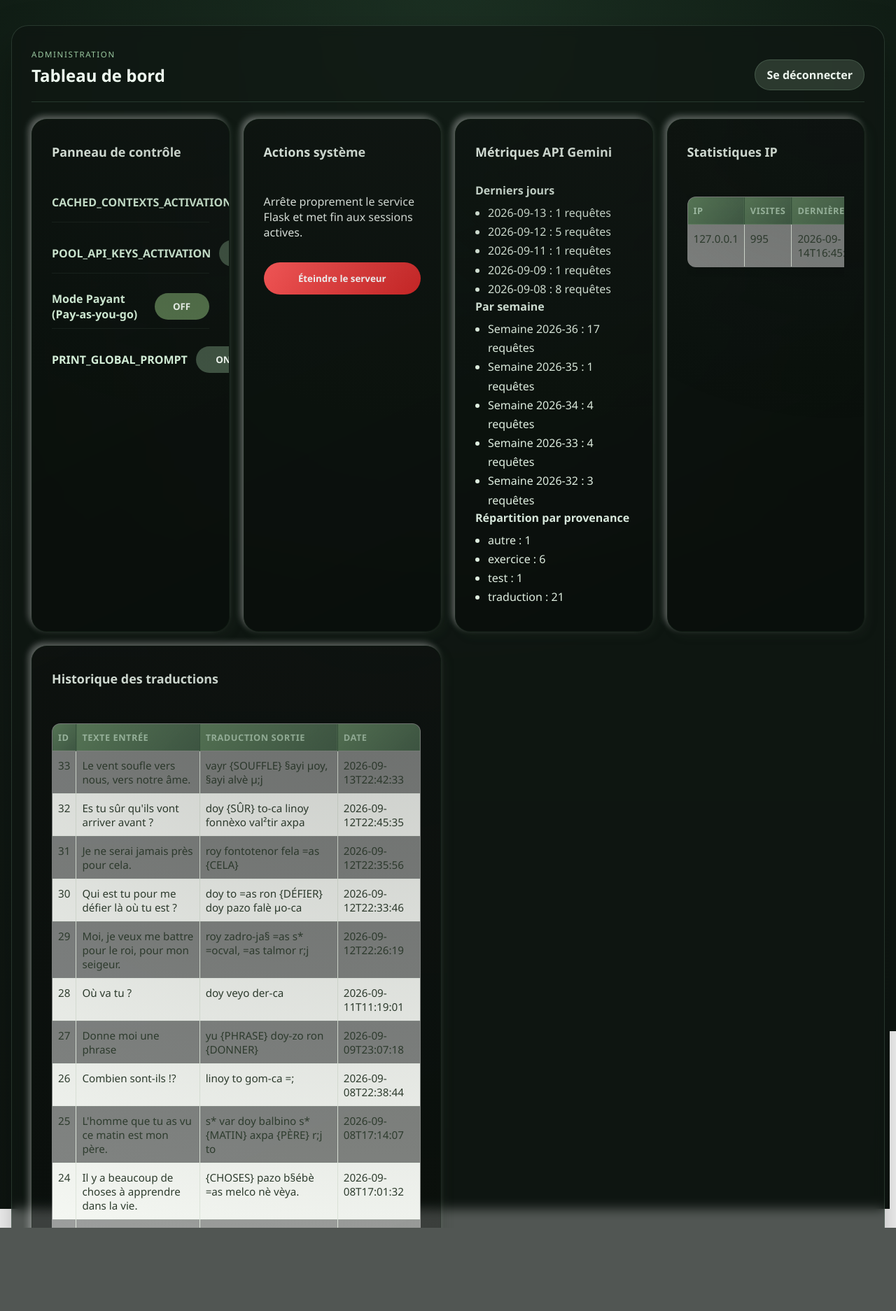
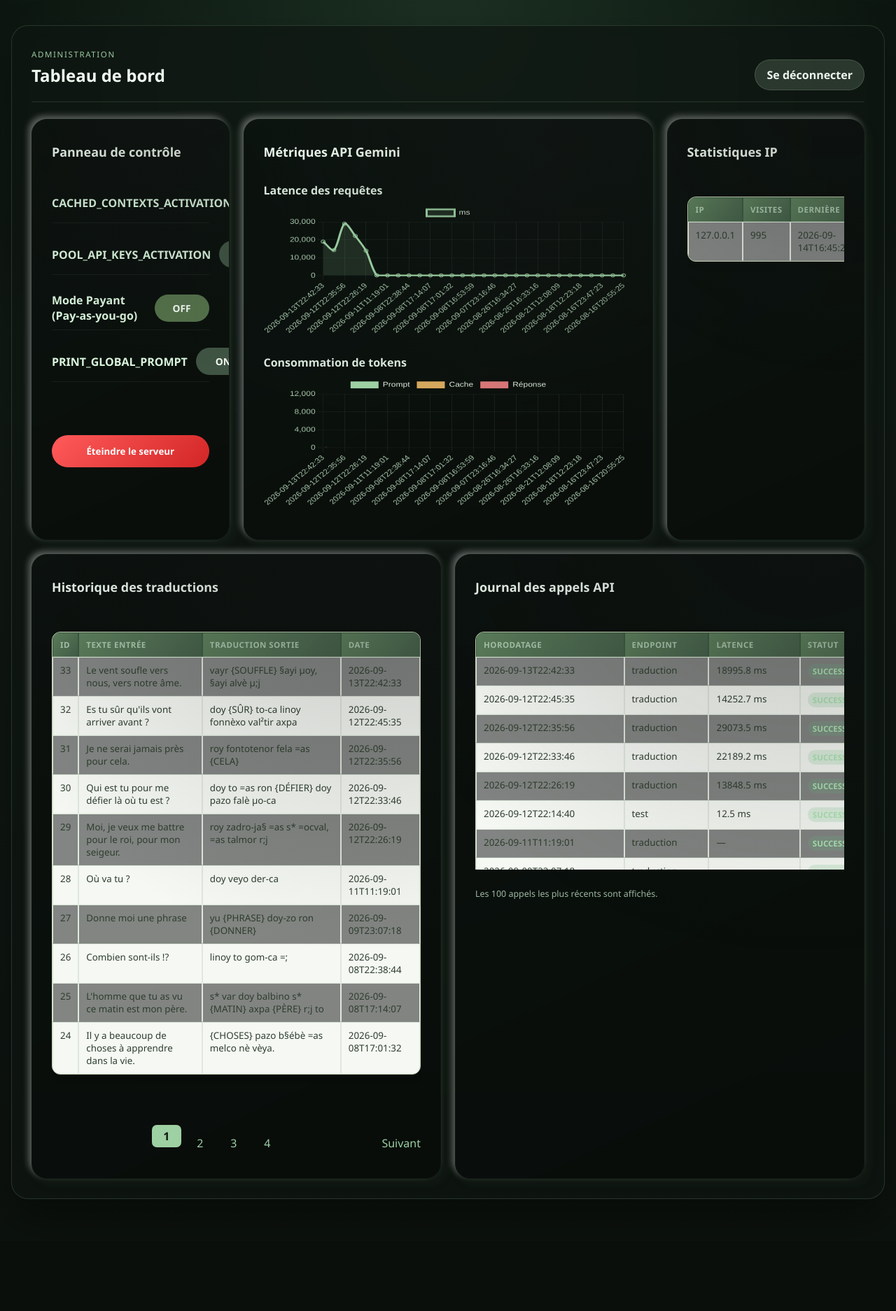
Before and after one commit to Helicopter-cell/Aenor_Project, a Flask app: page /admin in a window 1280 px wide. Shown: the part 51-1925 px from the top of the page at 70% size. After the commit the page ends 1765 px from the top, so only its background shows below. Run offline with Flask 3, Linux system fonts and the light colour scheme; the visitor is signed in with stand-in values (Sample User, id 1); data comes from the database, SQL or seed files in the repository; both versions use the stored data as it was after the commit.

Commit message:
Amélioration de admin.html (juste le desgin en sah)

```diff
--- a/app.py
+++ b/app.py
@@ -301,8 +301,15 @@
         existing_columns = {
             row[1] for row in cursor.execute('PRAGMA table_info(api_logs)').fetchall()
         }
-        if 'response_time_ms' not in existing_columns:
-            cursor.execute('ALTER TABLE api_logs ADD COLUMN response_time_ms REAL')
+        for column_name, column_type in (
+            ('response_time_ms', 'REAL'),
+            ('prompt_tokens', 'INTEGER'),
+            ('cached_tokens', 'INTEGER'),
+            ('response_tokens', 'INTEGER'),
+            ('status', "TEXT NOT NULL DEFAULT 'success'"),
+        ):
+            if column_name not in existing_columns:
+                cursor.execute(f'ALTER TABLE api_logs ADD COLUMN {column_name} {column_type}')
 
         # Table pour statistiques IP (agrégat rapide)
         cursor.execute('''
@@ -571,6 +578,22 @@
         return None
 
 
+def _get_token_usage(response) -> Tuple[Optional[int], Optional[int], Optional[int]]:
+    """Retourne les compteurs prompt, cache et réponse d'un appel Gemini."""
+    usage = getattr(response, 'usage_metadata', None)
+    if not usage:
+        return None, None, None
+
+    try:
+        return (
+            int(getattr(usage, 'prompt_token_count', 0) or 0),
+            int(getattr(usage, 'cached_content_token_count', 0) or 0),
+            int(getattr(usage, 'candidates_token_count', 0) or 0),
+        )
+    except (TypeError, ValueError):
+        return None, None, None
+
+
 def _get_request_ip() -> Optional[str]:
     try:
         return request.remote_addr if request else None
@@ -615,7 +638,17 @@
     finally:
         response_time_ms = (time.perf_counter() - started_at) * 1000
         _log_token_usage(response, response_time_ms)
-        insert_api_log(provenance, _get_token_count(response), _get_request_ip(), response_time_ms)
+        prompt_tokens, cached_tokens, response_tokens = _get_token_usage(response)
+        insert_api_log(
+            provenance,
+            _get_token_count(response),
+            _get_request_ip(),
+            response_time_ms,
+            prompt_tokens,
+            cached_tokens,
+            response_tokens,
+            'success' if response is not None else 'error',
+        )
 
 
 def _print_global_prompt(role: str, prompt: str) -> None:
@@ -969,6 +1002,10 @@
     tokens: Optional[int],
     ip: Optional[str],
     response_time_ms: Optional[float] = None,
+    prompt_tokens: Optional[int] = None,
+    cached_tokens: Optional[int] = None,
+    response_tokens: Optional[int] = None,
+    status: str = 'success',
 ) -> None:
     """Insère un enregistrement de log d'appel API dans la BDD (protégé contre injection)."""
     try:
@@ -977,8 +1014,13 @@
             cur = conn.cursor()
             cur.execute(
                 'INSERT INTO api_logs '
-                '(timestamp, provenance, tokens, ip, response_time_ms) VALUES (?, ?, ?, ?, ?)',
-                (now, provenance or 'autre', tokens, ip, response_time_ms),
+                '(timestamp, provenance, tokens, ip, response_time_ms, '
+                'prompt_tokens, cached_tokens, response_tokens, status) '
+                'VALUES (?, ?, ?, ?, ?, ?, ?, ?, ?)',
+                (
+                    now, provenance or 'autre', tokens, ip, response_time_ms,
+                    prompt_tokens, cached_tokens, response_tokens, status,
+                ),
             )
             conn.commit()
     except Exception as exc:
@@ -1047,12 +1089,24 @@
             cur.execute('SELECT ip, visits, last_seen FROM ip_visits ORDER BY visits DESC LIMIT 200')
             ip_stats = cur.fetchall()
 
-            # Translations pagination (first page)
-            page = int(request.args.get('page', 1)) if request.args.get('page') else 1
-            per_page = 20
+            # Translations pagination (strictly 10 rows per page)
+            page = max(1, int(request.args.get('page', 1))) if request.args.get('page') else 1
+            per_page = 10
+            cur.execute('SELECT COUNT(*) FROM traductions')
+            translation_count = cur.fetchone()[0]
+            total_pages = max(1, (translation_count + per_page - 1) // per_page)
+            page = min(page, total_pages)
             offset = (page - 1) * per_page
             cur.execute('SELECT id, input, output, date FROM traductions ORDER BY date DESC LIMIT ? OFFSET ?', (per_page, offset))
             translations = cur.fetchall()
+
+            # Recent API logs feed both the charts and the compact log table.
+            cur.execute('''
+                SELECT timestamp, provenance, response_time_ms, status, tokens,
+                       prompt_tokens, cached_tokens, response_tokens
+                FROM api_logs ORDER BY timestamp DESC, id DESC LIMIT 100
+            ''')
+            api_logs = cur.fetchall()
 
     except Exception as exc:
         logger.error(f'Erreur lors du chargement des données admin: {exc}')
@@ -1076,6 +1130,8 @@
         ip_stats=ip_stats,
         translations=translations,
         page=page,
+        total_pages=total_pages,
+        api_logs=api_logs,
     )
 
 
--- a/data/non_traduits.json
+++ b/data/non_traduits.json
@@ -52,5 +52,6 @@
     "DONNER": 1,
     "DÉFIER": 1,
     "CELA": 1,
-    "SÛR": 1
+    "SÛR": 1,
+    "SOUFFLE": 1
 }
--- a/static/CSS/style.css
+++ b/static/CSS/style.css
@@ -266,6 +266,106 @@
     display: none;
 }
 
+#admin-dashboard .control-row .toggle-btn {
+    font-size: 0.86rem;
+}
+
+#admin-dashboard .admin-table {
+    width: 100%;
+    border-collapse: separate;
+    border-spacing: 0;
+    color: #edf5ee;
+    font-size: 0.88rem;
+}
+
+#admin-dashboard .admin-table th,
+#admin-dashboard .admin-table td {
+    padding: 9px 10px;
+    border-bottom: 1px solid rgba(184, 216, 191, 0.12);
+    vertical-align: top;
+    text-align: left;
+}
+
+#admin-dashboard .admin-table th {
+    color: #a9c8ad;
+    font-size: 0.72rem;
+    letter-spacing: 0.04em;
+    text-transform: uppercase;
+    white-space: nowrap;
+}
+
+#admin-dashboard .admin-table tbody tr:hover {
+    background: rgba(157, 208, 163, 0.07);
+}
+
+#admin-dashboard .pagination-pages {
+    display: flex;
+    gap: 6px;
+    align-items: center;
+}
+
+#admin-dashboard .pagination-pages a,
+#admin-dashboard .pagination-pages strong {
+    min-width: 28px;
+    padding: 5px 7px;
+    border-radius: 7px;
+    text-align: center;
+}
+
+#admin-dashboard .pagination-pages strong {
+    background: #9dd0a3;
+    color: #0f170f;
+}
+
+#admin-dashboard .admin-charts {
+    display: grid;
+    grid-template-columns: repeat(2, minmax(1, 2fr));
+    gap: 16px;
+}
+
+#admin-dashboard .admin-chart {
+    min-height: 230px;
+}
+
+#admin-dashboard .admin-chart canvas {
+    width: 100% !important;
+    height: 190px !important;
+}
+
+#admin-dashboard .admin-log-wrap {
+    max-height: 360px;
+    overflow: auto;
+}
+
+#admin-dashboard .admin-log-table {
+    min-width: 680px;
+}
+
+#admin-dashboard .log-status {
+    display: inline-block;
+    padding: 3px 7px;
+    border-radius: 999px;
+    font-size: 0.72rem;
+    font-weight: 700;
+    text-transform: uppercase;
+}
+
+#admin-dashboard .log-status-success {
+    background: rgba(100, 190, 123, 0.18);
+    color: #a9e3b1;
+}
+
+#admin-dashboard .log-status-error {
+    background: rgba(236, 105, 105, 0.18);
+    color: #ffb0b0;
+}
+
+#admin-dashboard .admin-log-note {
+    margin: 10px 0 0;
+    color: #9eb9a2;
+    font-size: 0.78rem;
+}
+
 @media (max-width: 700px) {
     .admin-container {
         padding: 18px 14px;
@@ -278,6 +378,10 @@
 
     .card-admin.large {
         grid-column: auto;
+    }
+
+    #admin-dashboard .admin-charts {
+        grid-template-columns: 1fr;
     }
 }
 
--- a/templates/admin_data.html
+++ b/templates/admin_data.html
@@ -1,7 +1,11 @@
 {% extends 'base_admin.html' %}
 
+{% block head %}
+<script src="https://cdn.jsdelivr.net/npm/chart.js@4.4.4/dist/chart.umd.min.js" defer></script>
+{% endblock %}
+
 {% block content %}
-<div class="admin-container">
+<div id="admin-dashboard" class="admin-container">
   {% if not authenticated %}
     <div class="admin-login-shell">
       <h2>Administration — Connexion</h2>
@@ -45,54 +49,23 @@
           <label>PRINT_GLOBAL_PROMPT</label>
           <button class="toggle-btn" data-key="PRINT_GLOBAL_PROMPT" data-value="{{ '1' if print_global_prompt else '0' }}">{{ 'ON' if print_global_prompt else 'OFF' }}</button>
         </div>
-      </section>
-
-      <section class="card-admin danger-zone">
-        <h3>Actions système</h3>
-        <p>Arrête proprement le service Flask et met fin aux sessions actives.</p>
+        <br>
+        <br>
         <button id="shutdown-server-btn" class="btn btn-danger" type="button">Éteindre le serveur</button>
       </section>
 
-      <section class="card-admin">
+      <section class="card-admin large">
         <h3>Métriques API Gemini</h3>
-        <div class="metrics-stack">
-          <div>
-            <h4>Derniers jours</h4>
-            <ul>
-              {% for day, count in per_day %}
-                <li>{{ day }} : {{ count }} requêtes</li>
-              {% else %}
-                <li>Aucune donnée</li>
-              {% endfor %}
-            </ul>
-          </div>
-          <div>
-            <h4>Par semaine</h4>
-            <ul>
-              {% for week, count in per_week %}
-                <li>Semaine {{ week }} : {{ count }} requêtes</li>
-              {% else %}
-                <li>Aucune donnée</li>
-              {% endfor %}
-            </ul>
-          </div>
-          <div>
-            <h4>Répartition par provenance</h4>
-            <ul>
-              {% for provenance, c in provenance_stats %}
-                <li>{{ provenance }} : {{ c }}</li>
-              {% else %}
-                <li>Aucune donnée</li>
-              {% endfor %}
-            </ul>
-          </div>
+        <div class="admin-charts">
+          <div class="admin-chart"><h4>Latence des requêtes</h4><canvas id="latency-chart"></canvas></div>
+          <div class="admin-chart"><h4>Consommation de tokens</h4><canvas id="tokens-chart"></canvas></div>
         </div>
       </section>
 
       <section class="card-admin">
         <h3>Statistiques IP</h3>
         <div class="table-wrap">
-          <table class="table">
+          <table class="admin-table">
             <thead><tr><th>IP</th><th>Visites</th><th>Dernière</th></tr></thead>
             <tbody>
               {% for ip, visits, last_seen in ip_stats %}
@@ -107,7 +80,7 @@
       <section class="card-admin large">
         <h3>Historique des traductions</h3>
         <div class="table-wrap">
-          <table class="table">
+          <table class="admin-table">
             <thead>
               <tr><th>ID</th><th>Texte entrée</th><th>Traduction sortie</th><th>Date</th></tr>
             </thead>
@@ -126,12 +99,37 @@
           </table>
         </div>
         <div class="pagination">
-          {% if page > 1 %}
-            <a href="{{ url_for('admin') }}?page={{ page-1 }}">Précédent</a>
-          {% endif %}
-          <span>Page {{ page }}</span>
-          <a href="{{ url_for('admin') }}?page={{ page+1 }}">Suivant</a>
+          {% if page > 1 %}<a href="{{ url_for('admin') }}?page={{ page-1 }}">Précédent</a>{% else %}<span></span>{% endif %}
+          <div class="pagination-pages" aria-label="Pages des traductions">
+            {% for page_number in range(1, total_pages + 1) %}
+              {% if page_number == page %}<strong aria-current="page">{{ page_number }}</strong>{% else %}<a href="{{ url_for('admin') }}?page={{ page_number }}">{{ page_number }}</a>{% endif %}
+            {% endfor %}
+          </div>
+          {% if page < total_pages %}<a href="{{ url_for('admin') }}?page={{ page+1 }}">Suivant</a>{% else %}<span></span>{% endif %}
         </div>
+      </section>
+
+      <section class="card-admin large">
+        <h3>Journal des appels API</h3>
+        <div class="admin-log-wrap">
+          <table class="admin-table admin-log-table">
+            <thead><tr><th>Horodatage</th><th>Endpoint</th><th>Latence</th><th>Statut</th><th>Tokens</th></tr></thead>
+            <tbody>
+              {% for timestamp, endpoint, response_time_ms, status, tokens, prompt_tokens, cached_tokens, response_tokens in api_logs %}
+                <tr>
+                  <td>{{ timestamp }}</td>
+                  <td>{{ endpoint }}</td>
+                  <td>{{ '%.1f ms'|format(response_time_ms) if response_time_ms is not none else '—' }}</td>
+                  <td><span class="log-status log-status-{{ status|lower }}">{{ status }}</span></td>
+                  <td>{{ tokens if tokens is not none else '—' }}</td>
+                </tr>
+              {% else %}
+                <tr><td colspan="5">Aucun appel API enregistré</td></tr>
+              {% endfor %}
+            </tbody>
+          </table>
+        </div>
+        <p class="admin-log-note">Les 100 appels les plus récents sont affichés.</p>
       </section>
 
     </div>
@@ -177,6 +175,25 @@
           });
         });
       }
+
+      window.addEventListener('load', function () {
+        if (!window.Chart) return;
+        const labels = [];
+        const latencies = [];
+        const promptTokens = [];
+        const cachedTokens = [];
+        const responseTokens = [];
+        {% for timestamp, endpoint, response_time_ms, status, tokens, prompt_tokens, cached_tokens, response_tokens in api_logs %}
+          labels.push({{ timestamp|tojson }});
+          latencies.push({{ response_time_ms|default(0, true)|tojson }});
+          promptTokens.push({{ prompt_tokens|default(0, true)|tojson }});
+          cachedTokens.push({{ cached_tokens|default(0, true)|tojson }});
+          responseTokens.push({{ response_tokens|default(0, true)|tojson }});
+        {% endfor %}
+        const chartOptions = { responsive: true, maintainAspectRatio: false, plugins: { legend: { labels: { color: '#dfeee0' } } }, scales: { x: { ticks: { color: '#a9c8ad', maxRotation: 45, autoSkip: true }, grid: { color: 'rgba(184, 216, 191, 0.08)' } }, y: { beginAtZero: true, ticks: { color: '#a9c8ad' }, grid: { color: 'rgba(184, 216, 191, 0.08)' } } } };
+        new Chart(document.getElementById('latency-chart'), { type: 'line', data: { labels, datasets: [{ label: 'ms', data: latencies, borderColor: '#9dd0a3', backgroundColor: 'rgba(157, 208, 163, 0.14)', fill: true, tension: 0.3 }] }, options: chartOptions });
+        new Chart(document.getElementById('tokens-chart'), { type: 'bar', data: { labels, datasets: [{ label: 'Prompt', data: promptTokens, backgroundColor: '#9dd0a3' }, { label: 'Cache', data: cachedTokens, backgroundColor: '#d6a85d' }, { label: 'Réponse', data: responseTokens, backgroundColor: '#d97878' }] }, options: chartOptions });
+      });
     </script>
   {% endif %}
 </div>
--- a/templates/base_admin.html
+++ b/templates/base_admin.html
@@ -4,6 +4,7 @@
     <meta charset="UTF-8">
     <title>Aënor</title>
     <link rel="stylesheet" href="{{ url_for('static', filename=static_path('|staticPATH|style')) }}">
+    {% block head %}{% endblock %}
 </head>
 <body class="admin-body">
 
```
Also changed, not shown: future-edit.md (added, +20 -0 lines), data/SQLite.db.
